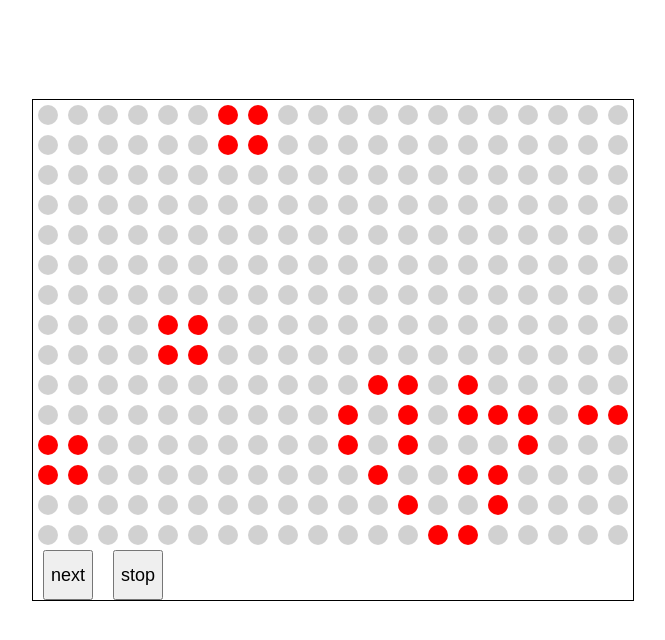
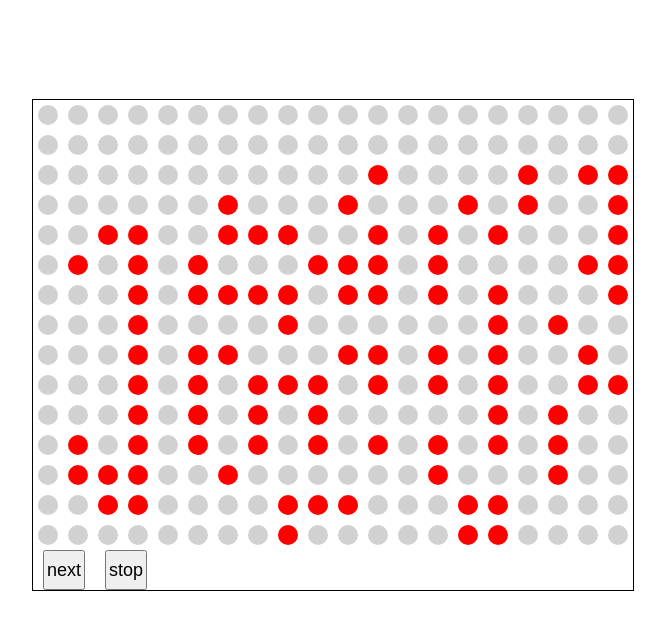
Before and after one commit to iciue/iLab, a plain HTML site: page conway_game/index.html in a window 1280 px wide. Shown: the whole page, without its empty margins (307-972 px from the left). Drawn offline with Linux system fonts and the light colour scheme.

Commit message:
修复样式 || 修改系数

```diff
--- a/conway_game/index.html
+++ b/conway_game/index.html
@@ -43,10 +43,10 @@
     }
 
     .control {
-      width: 50px;
-      height: 50px;
+      margin: 0 10px;
+      padding: 2px;
+      height: 40px;
       font-size: 18px;
-      margin: 0 10px
     }
 
   </style>
@@ -65,13 +65,14 @@
     function createMatrix(width, height) {
       const arr = new Array(height).fill(0)
       for (let i = 0; i < height; i++) {
-        arr[i] = new Array(width).fill(0).map(it => Math.random() > 0.8 ? 1 : 0)
+        arr[i] = new Array(width).fill(0).map(it => Math.random() > 0.75 ? 1 : 0)
       }
       return arr
     }
 
     const Game = new ConwayGame(wrap, CONWAYPLAIN, {
-      autoPlay: true
+      autoPlay: true,
+      duration: 800,
     })
 
   </script>
```
